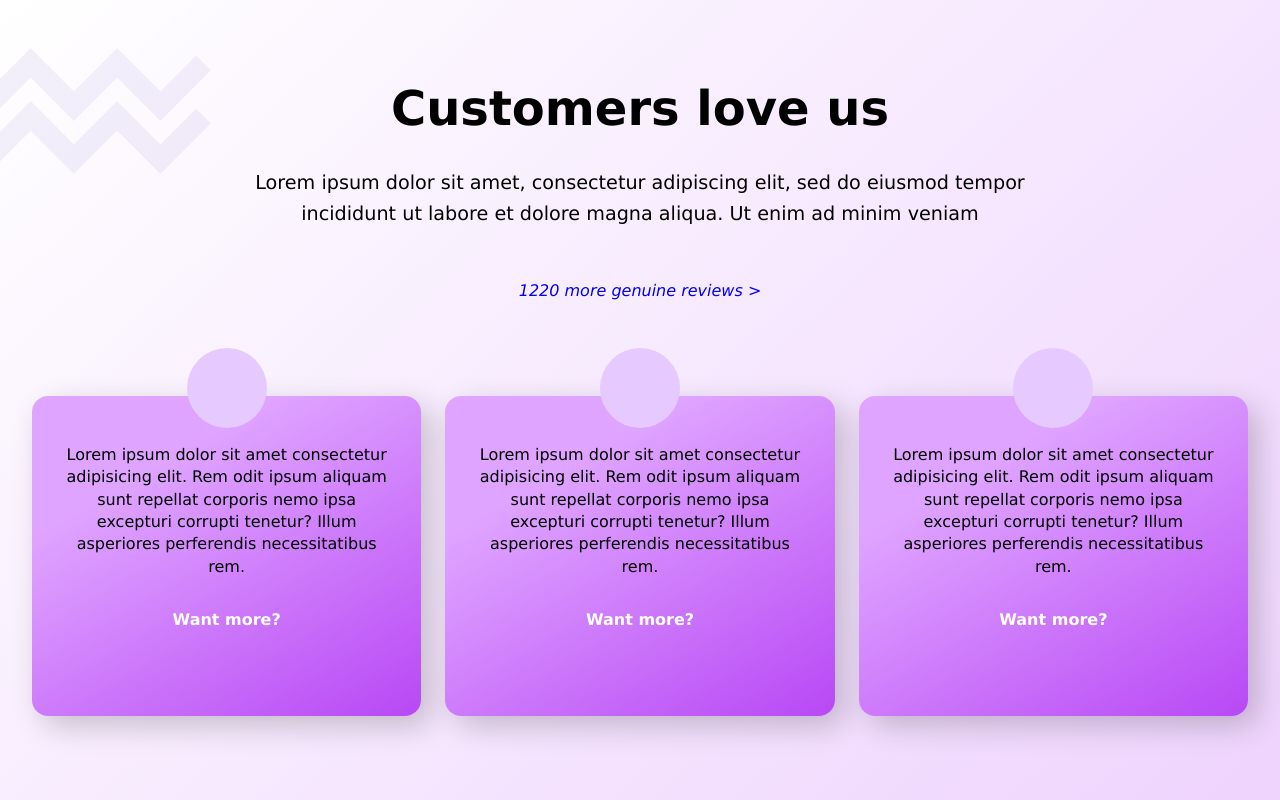
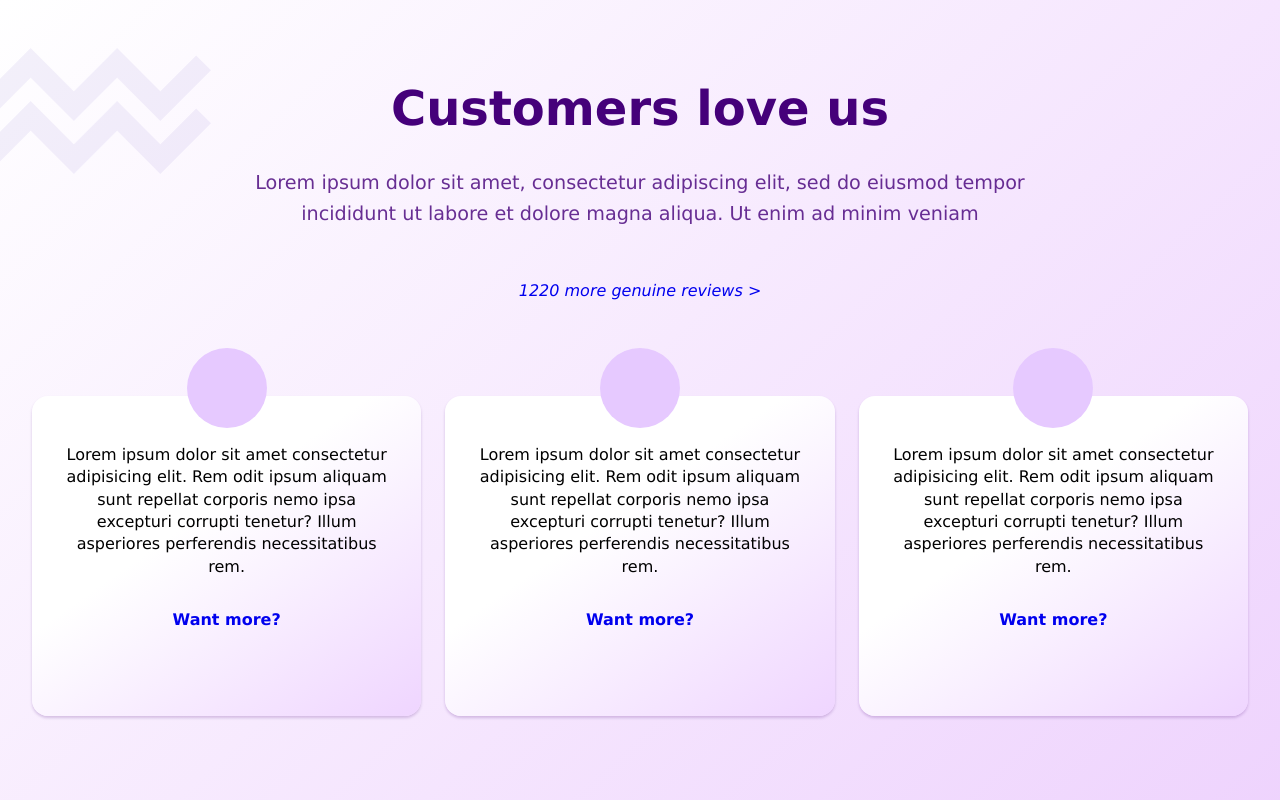
Before and after one commit to michellenpm3108/gradient-101, a plain HTML site: page index.html in a window 1280 px wide. Shown: the top 800 px of the page. Drawn offline with Linux system fonts and the light colour scheme.

Commit message:
Update index.css
box shadow very subtle, can use same color as background

```diff
--- a/index.css
+++ b/index.css
@@ -23,6 +23,7 @@ body {
 h1 {
     margin-top: 0;
     font-size: 3rem;
+    color: rgb(69, 0, 122);
 }
 
 p {
@@ -34,6 +35,7 @@ p {
     margin: 0 auto 1em;
     font-size: 1.2rem;
     line-height: 1.6;
+    color: rgba(69, 0, 122, 0.81);
 }
 
 img {
@@ -55,7 +57,6 @@ a {
 }
 .btn {
     font-weight: bold;
-    color: white ;
     /* background:rgba(160, 85, 85, 0.899);
     padding: .5em 1.5em;
     border-radius: 1em; */
@@ -72,10 +73,12 @@ a {
 }
 .card {
     background: linear-gradient(150deg, rgba(223,164,255,1) 26%, rgba(184,72,245,1) 100%);
+    background: linear-gradient(145deg, rgba(255,255,255,1) 40%, rgba(239,213,255,1) 100%);
     position: relative;
     text-align: center;
     border-radius: 1em;
     box-shadow: 10px 10px 30px rgba(0,0,0,.2);
+    box-shadow: 0 2px 3px rgba(69,0,122,0.2);
     padding: 2em 2em 0;
 }
 span {
```
